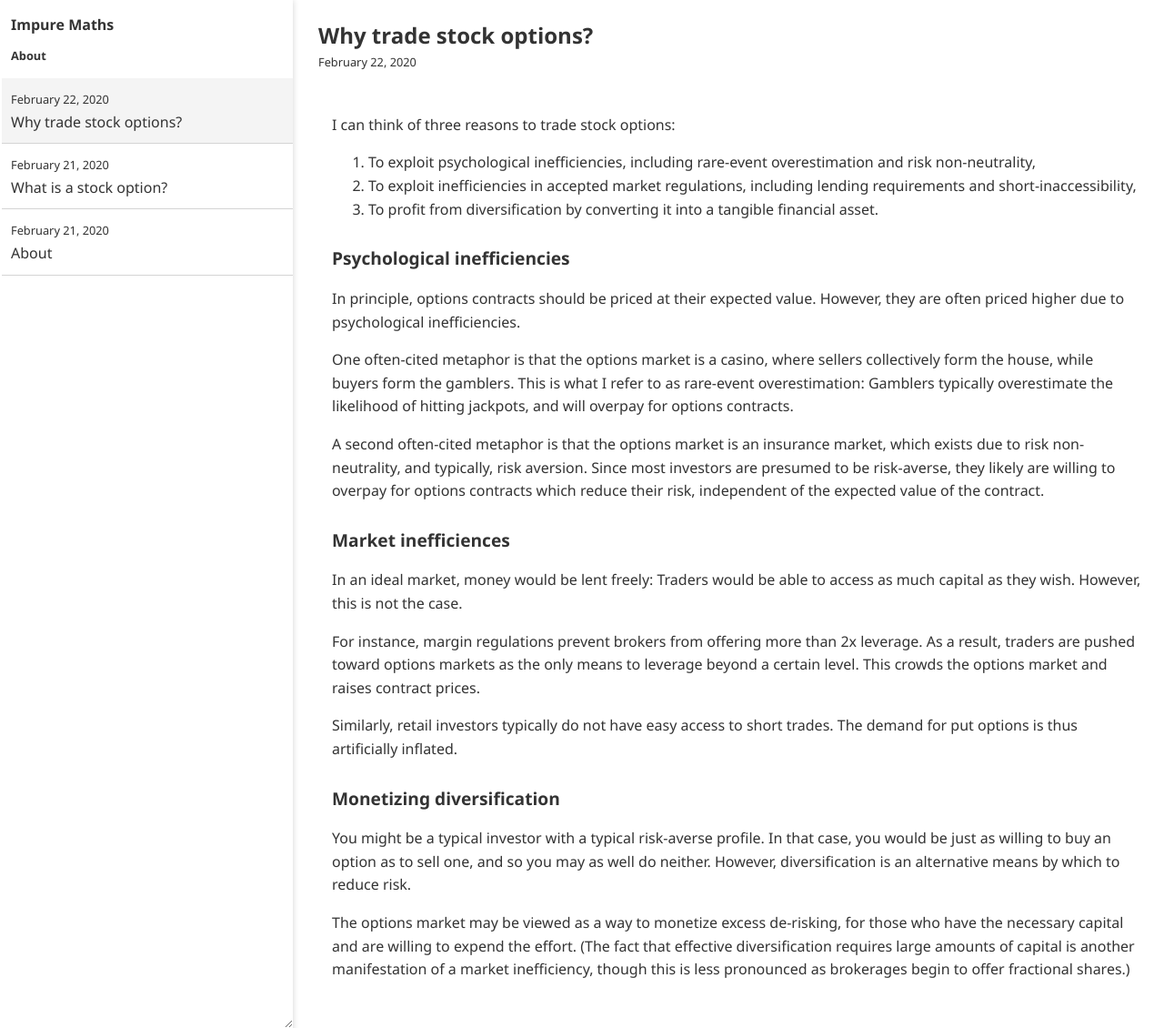
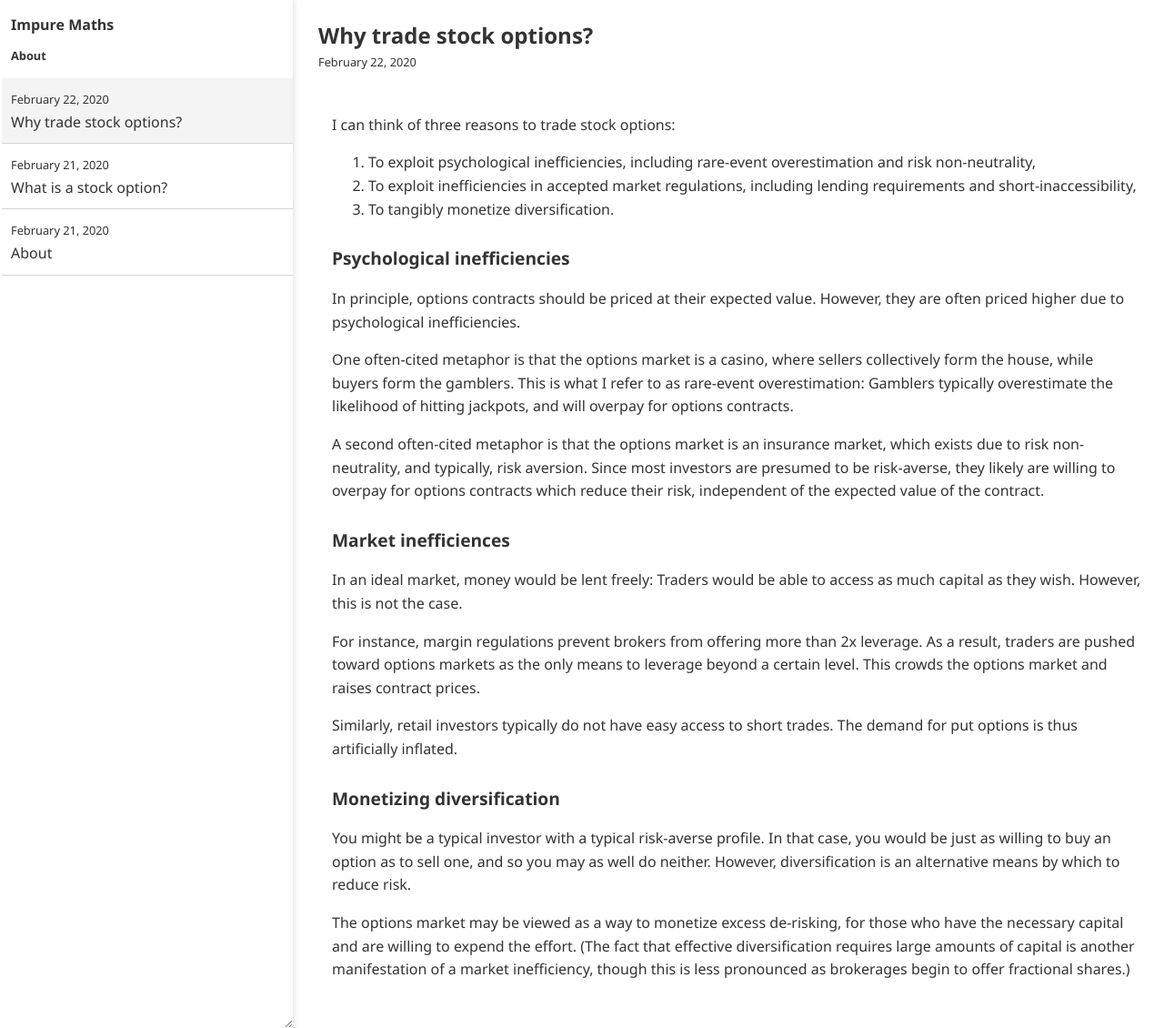
Before and after one commit to impuremaths/impuremaths.github.io, a Jekyll site: the page built from _posts/2020-02-22-why-trade-stock-options.md, in a window 1280 px wide and 1130 px high. Shown: the whole window at 91% size. Built offline with Jekyll 4.4.1, drawn with Linux system fonts in a browser that asks for light colours.

Commit message:
Update 2020-02-22-why-trade-stock-options.md

```diff
--- a/_posts/2020-02-22-why-trade-stock-options.md
+++ b/_posts/2020-02-22-why-trade-stock-options.md
@@ -6,7 +6,7 @@ I can think of three reasons to trade stock options:
 
 1. To exploit psychological inefficiencies, including rare-event overestimation and risk non-neutrality,
 2. To exploit inefficiencies in accepted market regulations, including lending requirements and short-inaccessibility,
-3. To profit from diversification by converting it into a tangible financial asset.
+3. To tangibly monetize diversification.
 
 ### Psychological inefficiencies
 
```
